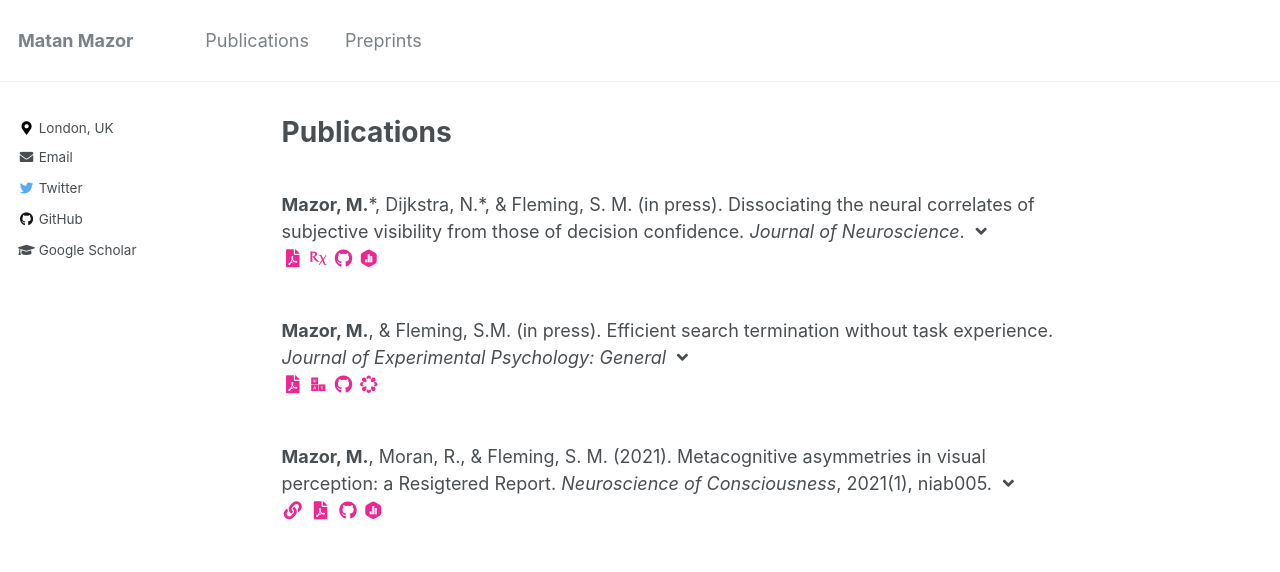
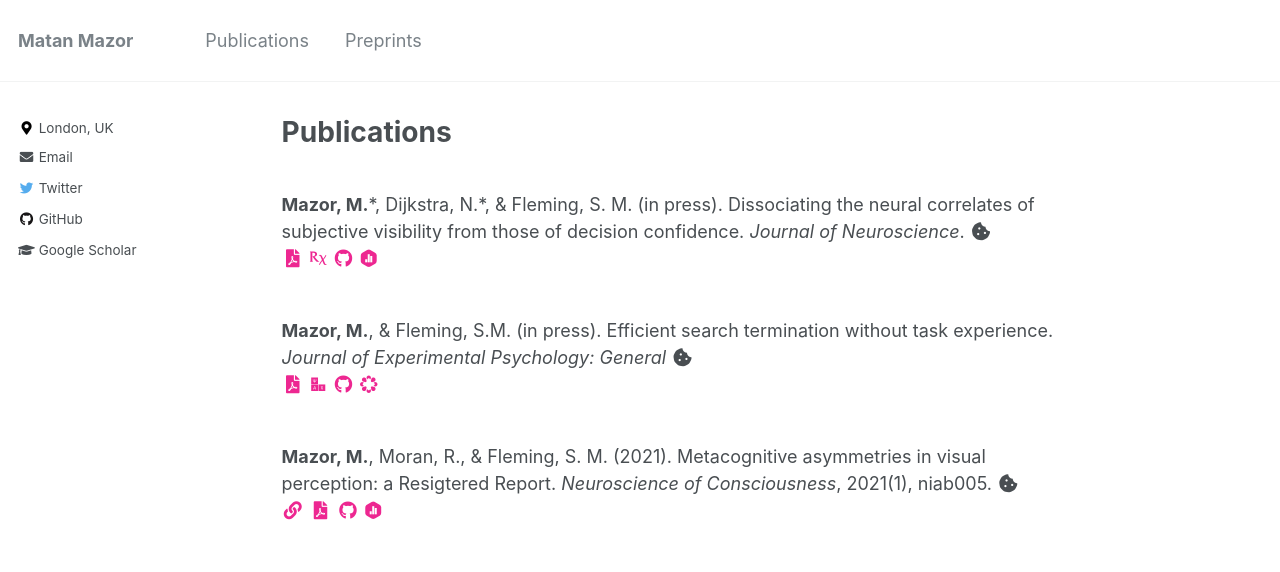
Before and after one commit to matanmazor/matanmazor.github.io, a Jekyll site: the page built from _pages/publications.md, in a window 1280 px wide. Shown: the top 572 px of the page. Built offline with Jekyll 4.4.1, drawn with Linux system fonts in a browser that asks for light colours; some web fonts are replaced.

Commit message:
cookie bite

```diff
--- a/_includes/archive-single.html
+++ b/_includes/archive-single.html
@@ -59,7 +59,7 @@
         {{ post.citation }}
       {% endif %}
 	  {% if post.summary_paragraph %}
-	  <i id ="show" class="fas fa-fw fa-angle-down zoom" aria-hidden="true" onclick="$(this).parent().find('#description').toggle(400)"></i>
+	  <i id ="show" class="fas fa-fw fa-cookie-bite zoom" aria-hidden="true" onclick="$(this).parent().find('#description').toggle(400)"></i>
 	  <div id="description" style="display: none;">
 	  <p class="archive__item-excerpt" itemprop="description">{{ post.summary_paragraph | markdownify }}</p>
 	  </div>
```
